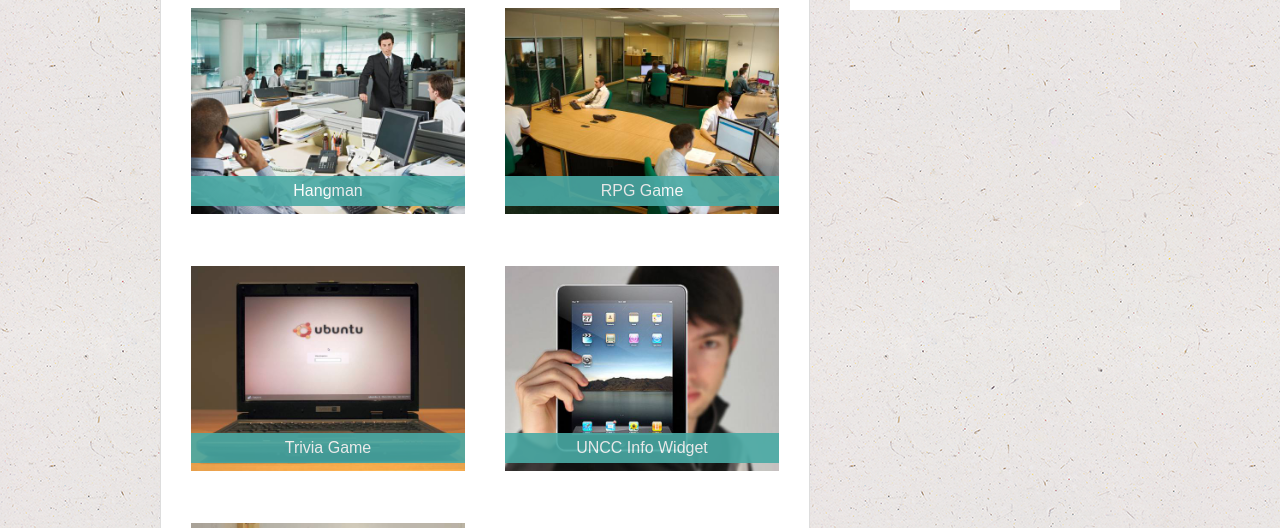
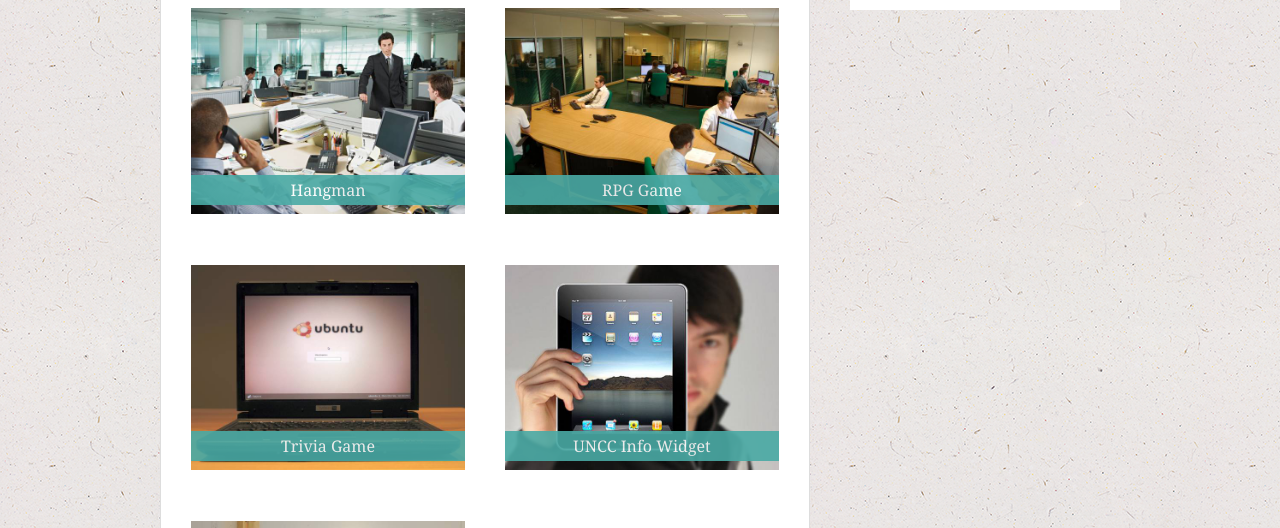
Before and after one commit to dlphillips/Responsive-Portfolio, a plain HTML site: page portfolio.html in a window 1280 px wide. Shown: the part 272-800 px from the top of the page. Drawn offline with Linux system fonts and the light colour scheme.

Commit message:
final submission

```diff
--- a/assets/css/style.css
+++ b/assets/css/style.css
@@ -123,6 +123,7 @@ h2 {
 	overflow: auto;
 	float: left;
 	margin: 20px 0 25px;
+	font-family: 'Georgia', Times, Times New Roman, serif;
 }
 
 .img-wrapper:nth-child(odd) {
```
